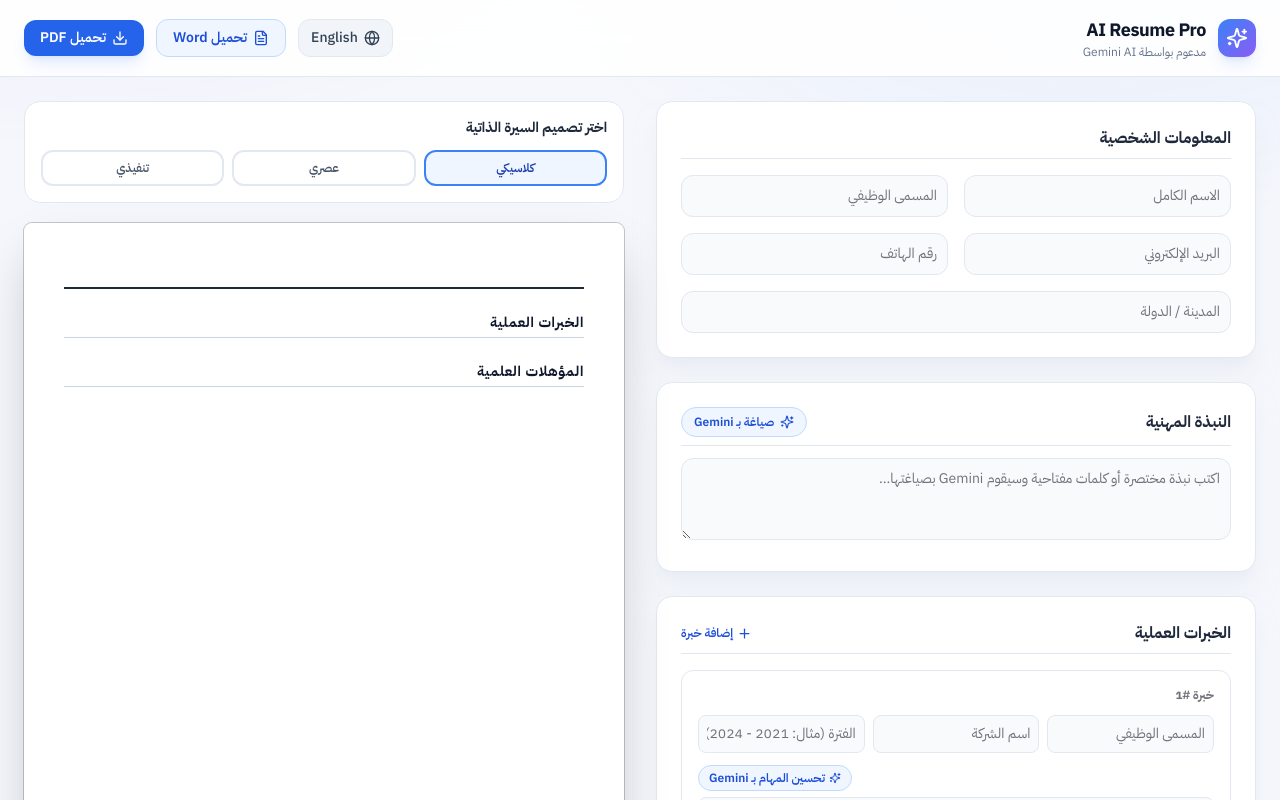
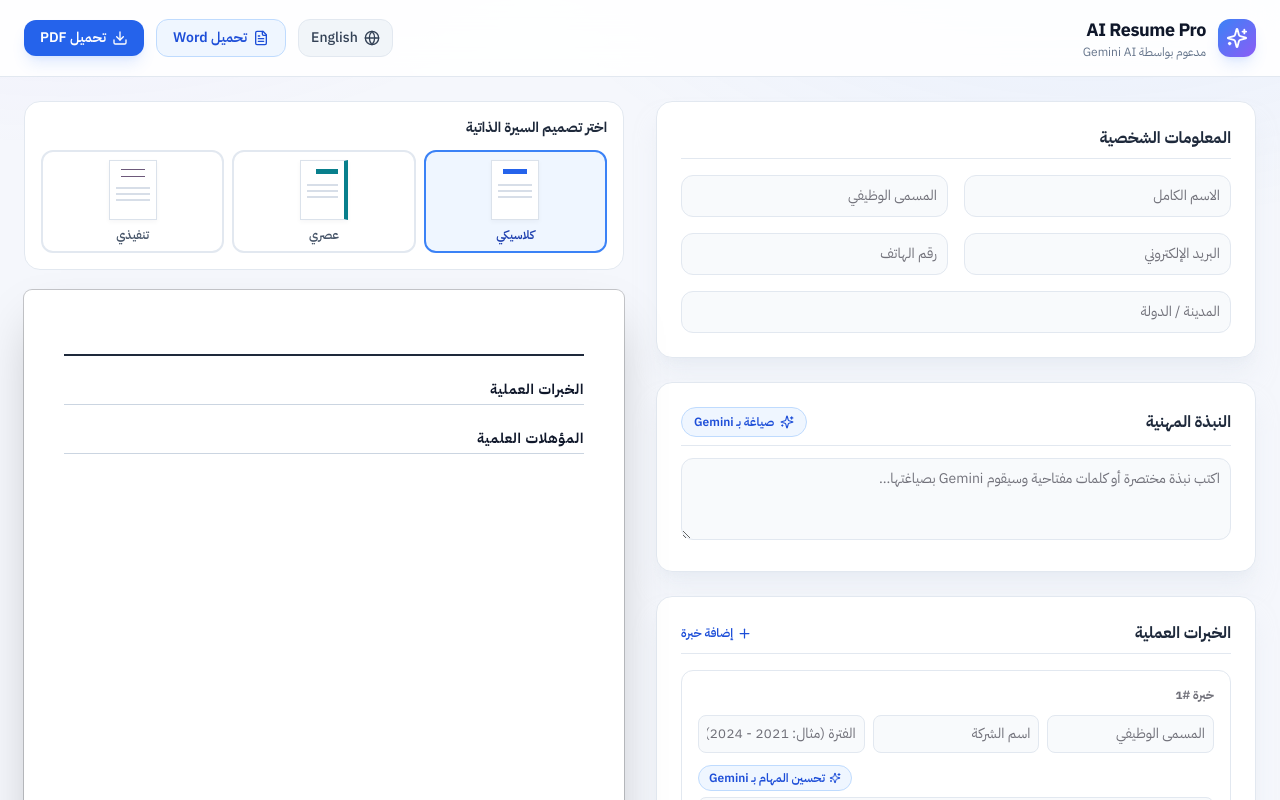
Before and after one commit to mrahmed22296-gif/ai-resume-builder, a Next.js app: page / in a window 1280 px wide. Shown: the top 800 px of the page. Built offline with nearby package versions, Linux system fonts and the light colour scheme.

Commit message:
Add styles for template thumbnails and resume previews

```diff
--- a/app/globals.css
+++ b/app/globals.css
@@ -57,3 +57,21 @@ body::before {
   #resume-preview h1, #resume-preview h3, #resume-preview h4 { break-after: avoid; }
   #resume-preview p { orphans: 2; widows: 2; }
 }
+
+.template-thumbnail { display: flex; flex-direction: column; gap: 4px; width: 48px; height: 60px; padding: 8px 6px; background: white; border: 1px solid #dbe2eb; margin: 0 auto 7px; box-shadow: 0 2px 5px #0f172a0a; }
+.template-thumbnail i { display: block; height: 2px; background: #d7dee8; width: 100%; }
+.template-thumbnail i:first-child { height: 5px; width: 70%; background: var(--template-color); margin: 0 auto 6px; }
+.template-thumbnail-modern { border-inline-start: 4px solid var(--template-color); }
+.template-thumbnail-modern i:first-child { margin-inline: 0; }
+.template-thumbnail-executive i:first-child { border-block: 1px solid var(--template-color); height: 8px; background: transparent; }
+#resume-preview[data-template="modern"] .resume-document-header { text-align: start; border-bottom: 0; border-inline-start: 5px solid #087f8c; padding-inline-start: 18px; }
+#resume-preview[data-template="modern"] .resume-document-header > div { justify-content: flex-start; }
+#resume-preview[data-template="modern"] h1, #resume-preview[data-template="modern"] h3 { color: #123c46; }
+#resume-preview[data-template="modern"] .resume-document-header > p { color: #087f8c; }
+#resume-preview[data-template="modern"] h3 { border-bottom: 2px solid #087f8c; letter-spacing: 0.04em; }
+#resume-preview[data-template="executive"] { font-family: Georgia, var(--font-arabic), serif; }
+#resume-preview[data-template="executive"] .resume-document-header { border-block: 2px solid #6d597a; padding-block: 18px; }
+#resume-preview[data-template="executive"] h1 { color: #292536; font-size: 32px; }
+#resume-preview[data-template="executive"] .resume-document-header > p { color: #6d597a; }
+#resume-preview[data-template="executive"] h3 { color: #292536; border-bottom: 1px solid #6d597a; letter-spacing: 0.12em; }
+@media print { .resume-template-picker { display: none !important; } #resume-preview { print-color-adjust: exact; -webkit-print-color-adjust: exact; } }
```
